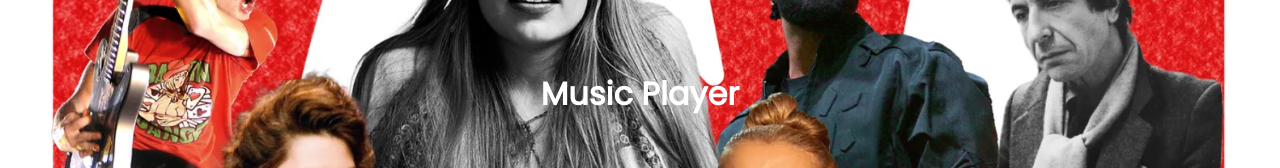
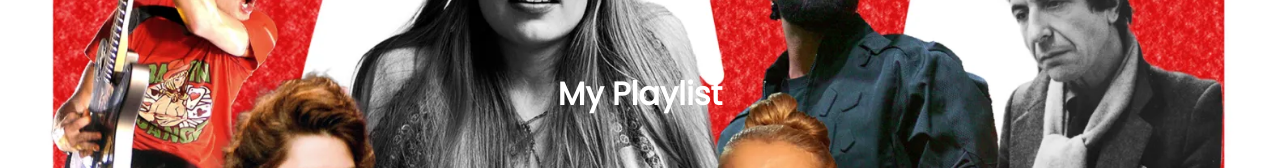
Before and after one commit to Sahilll94/Music-Player, a plain HTML site: page index.html in a window 1280 px wide. Shown: the part 159-327 px from the top of the page. Drawn offline with Linux system fonts and the light colour scheme.

Commit message:
Update index.html

```diff
--- a/index.html
+++ b/index.html
@@ -10,7 +10,7 @@
 </head>
 
 <body>
-    <h1>Music Player</h1>
+    <h1>My Playlist</h1>
     <div class="audio-container" id="audio-container">
         <div class="audio-info">
             <h4 id="title">Melody</h4>
```
